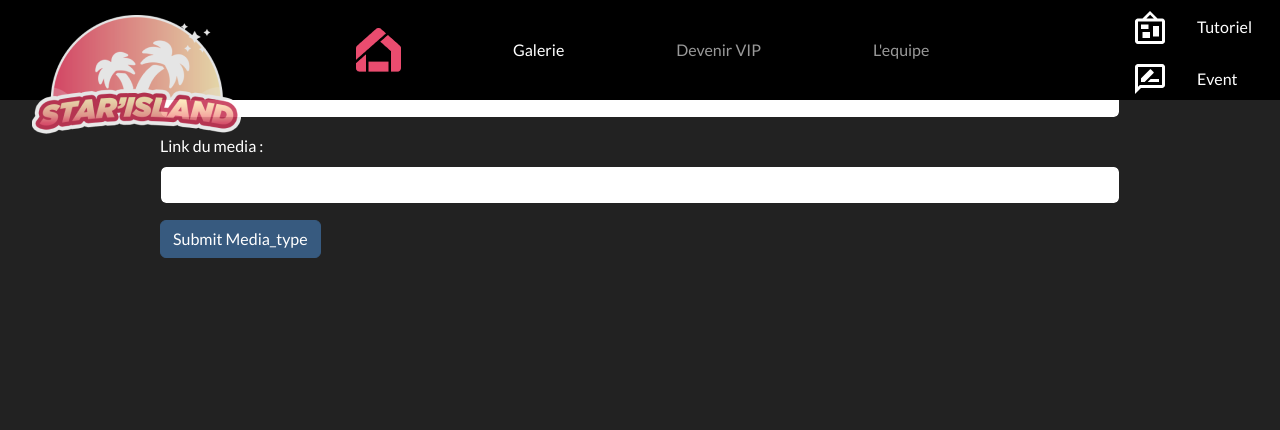
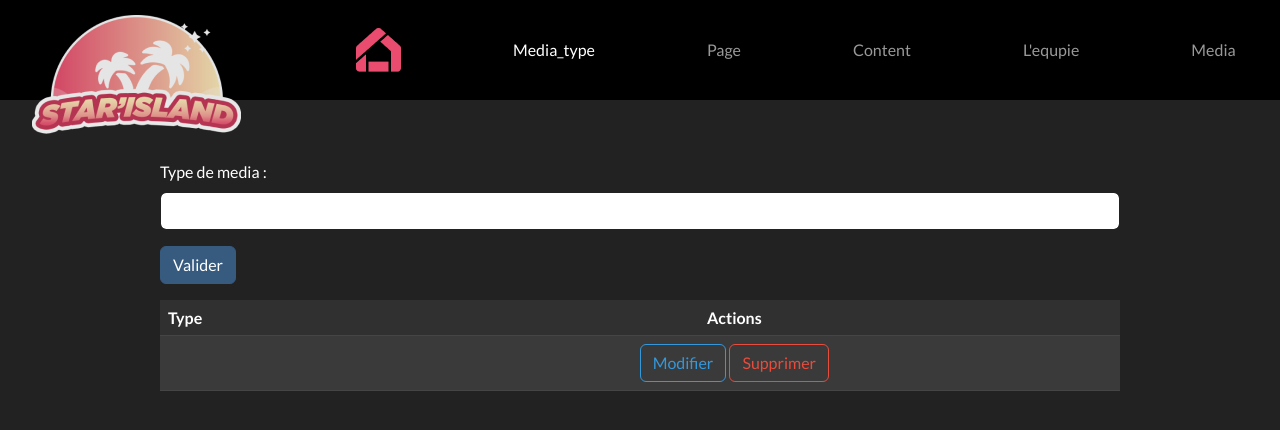
Before and after one commit to guarneriAnthony/star_island, a PHP site: page /PHP/formMedia_type.php in a window 1280 px wide. Shown: the top 430 px of the page. Run offline with PHP 8.4, Linux system fonts and the light colour scheme; tables that the repository leaves empty or names only in its code hold one stand-in row (values such as "Sample post").

Commit message:
restaure all the project and end the backOffice for content.php

```diff
--- a/formMedia_type.php
+++ b/formMedia_type.php
@@ -1,43 +1,83 @@
+<style>
+    main {
+        margin-top: 20vh;
+    }
+</style>
 <?php
 require_once './config/function.php';
-require_once './inc/header.inc.php';
+require_once './inc/formHeader.inc.php';
 
 /*Debut de mon controle de formulaie de 'page'*/
 if (!empty($_POST)) {
     $error = false;
 
-    if (empty($_POST['name'])) {
-        $mediaName='Le nom du media est obligatoire.';
-        $error=true;
+    if (empty($_POST['type'])) {
+        $type = 'Le type est obligatoire.';
+        $error = true;
     }
-     if (empty($_POST['link'])) {
-        $link='Le Link du media est obligatoire';
-        $error=true;
+    if (!$error) {
+        if (empty($_POST['id'])) {
+            execute("INSERT INTO media_type (type) VALUES (:type)", array(
+                ':type' => $_POST['type'],
+            ),);
+            header('location: ./formMedia_type.php');
+            exit();
+        } else {
+            execute("UPDATE media_type SET type = :type WHERE id = :id", array(
+                ":id" => $_POST['id'],
+                ':type' => $_POST['type']
+            ));
+            header('location: ./formMedia_type.php');
+            exit();
+        }
+    }
 }
 
-     if (!$error) {
-        execute("INSERT INTO media_type (name) VALUES (:name)", array(
-            ':name'=>$_POST['name'],
-        ),);
-        execute("INSERT INTO media_type (link) VALUES (:link)", array(
-            ':link'=>$_POST['link'],
-        ),);
+$media_types = execute("SELECT * FROM media_type")->fetchAll(PDO::FETCH_ASSOC);
+
+if (!empty($_GET) && isset($_GET['id']) && isset($_GET['a']) && $_GET['a'] == 'edit') {
+    $media_type_id = execute("SELECT * FROM media_type WHERE id = :id", array(
+        ':id' => $_GET['id']
+    ))->fetch(PDO::FETCH_ASSOC);
 }
+if (!empty($_GET) && isset($_GET['id']) && isset($_GET['a']) && $_GET['a'] == 'del') {
+    $media_type_id = execute("DELETE FROM media_type WHERE id = :id", array(
+        ':id' => $_GET['id']
+    ));
+    header('location: ./formMedia_type.php');
+    exit();
 }
+
 ?>
 
 
 <!--Post de Media_type-->
 <form class="mt-5 w-75 mx-auto" method="post" enctype="multipart/form-data">
     <div class="mb-3">
-        <label for="Nom du media" class="form-label">Nom du media :</label>
-        <input name="nameMedia" type="text" class="form-control" id="nameMedia">
-        <small class="text-danger"><?= $mediaName ?? ""; ?></small>
+        <label for="type" class="form-label">Type de media :</label>
+        <input name="type" type="text" class="form-control" id="type" value="<?= $media_type_id['type'] ?? ''; ?>">
+        <small class="text-danger"><?= $type ?? ""; ?></small>
     </div>
-    <div class="mb-3">
-        <label for="Link du media" class="form-label">Link du media :</label>
-        <input name="linkMedia" type="text" class="form-control" id="linkMedia">
-        <small class="text-danger"><?= $link ?? ""; ?></small>
-    </div>
-    <button type="submit" class="btn btn-primary">Submit Media_type</button>
+    <input type="hidden" name="id" value="<?= $media_type_id['id'] ?? ''; ?>">
+    <button type="submit" class="btn btn-primary">Valider</button>
 </form>
+
+<table class="table table-dark table-striped w-75 mx-auto">
+    <thead>
+        <tr>
+            <th>Type</th>
+            <th class="text-center">Actions</th>
+        </tr>
+    </thead>
+    <tbody>
+        <?php foreach ($media_types as $media_type) : ?>
+            <tr>
+                <td class="text-center"><?= $media_type['type']; ?></td>
+                <td class="text-center">
+                    <a href="?id=<?= $media_type['id']; ?>&a=edit" class="btn btn-outline-info">Modifier</a>
+                    <a href="?id=<?= $media_type['id']; ?>&a=del" onclick="return confirm('Etes-vous sûr?')" class="btn btn-outline-danger">Supprimer</a>
+                </td>
+            </tr>
+        <?php endforeach; ?>
+    </tbody>
+</table>
--- /dev/null
+++ b/inc/formHeader.inc.php
@@ -0,0 +1,49 @@
+<!doctype html>
+<html lang="fr">
+
+<head>
+    <meta charset="UTF-8">
+    <meta name="viewport" content="width=device-width, user-scalable=no, initial-scale=1.0, maximum-scale=1.0, minimum-scale=1.0">
+    <meta http-equiv="X-UA-Compatible" content="ie=edge">
+    <title>Page Index</title>
+    <script src="http://localhost/PHP/star_island/script/bootstrap.min.js" defer></script>
+
+    <link rel="stylesheet" href="http://localhost/PHP/star_island/css/style_bootstrap.css" />
+    <link rel="stylesheet" href="http://localhost/PHP/star_island/css/style_header.css">
+</head>
+
+<body>
+    <header>
+        <nav class="navbar navbar-expand-lg navbar-dark bg-black mb-5" id="navbarHeader">
+            <div class="container-fluid" id="container-fluid">
+                <a class="navbar-brand" href="http://localhost/PHP/star_island/index.php"><img src="http://localhost/PHP/star_island/assets/starisland.png" alt="logo star islande"></a>
+                <button class="navbar-toggler" type="button" data-bs-toggle="collapse" data-bs-target="#navbarNav" aria-controls="navbarNav" aria-expanded="false" aria-label="Toggle navigation" id="button">
+                    <span class="navbar-toggler-icon"></span>
+                </button>
+                <div class="collapse navbar-collapse" id="navbarNav">
+                    <ul class="navbar-nav me-auto">
+                        <li class="nav-item" id="ico-home">
+                            <a class="nav-link active" href="http://localhost/PHP/star_island/index.php"><img src="http://localhost/PHP/star_island/assets/home.png" alt="logo home"></a>
+                        </li>
+                        <li class="nav-item">
+                            <a class="nav-link active" href="http://localhost/PHP/star_island/formMedia_type.php">Media_type</a>
+                        </li>
+                        <li class="nav-item">
+                            <a class="nav-link" href="http://localhost/PHP/star_island/formPage.php">Page</a>
+                        </li>
+                        <li class="nav-item">
+                            <a class="nav-link" href="http://localhost/PHP/star_island/formContent.php">Content</a>
+                        </li>
+                        <li class="nav-item">
+                            <a class="nav-link" href="http://localhost/PHP/star_island/formEquipe.php">L'equpie</a>
+                        </li>
+                        <li class="nav-item">
+                            <a class="nav-link" href="http://localhost/PHP/star_island/formMedia.php">Media</a>
+                        </li>
+                    </ul>
+                </div>
+            </div>
+        </nav>
+    </header>
+
+    <main>
```
Also changed, not shown: formContent.php (added, +109 -0 lines), formPage.php (+75 -17 lines). Lines whose indentation alone changed are shown as unchanged.
